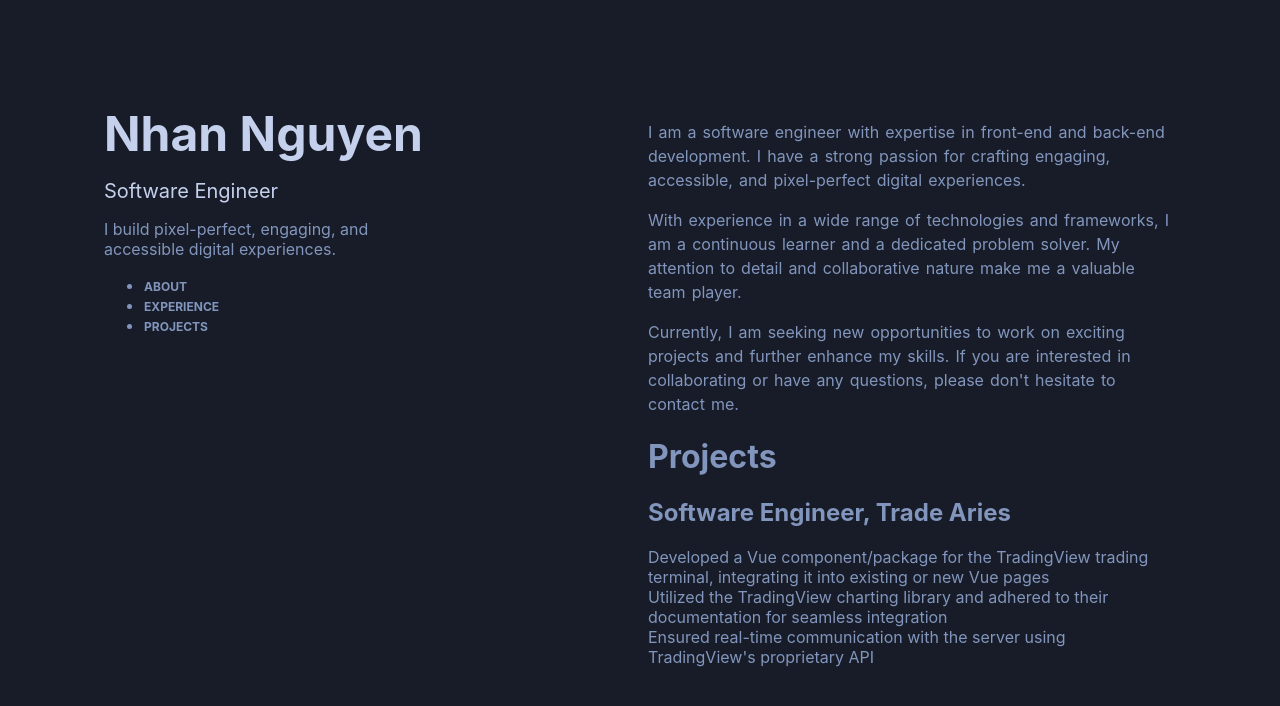
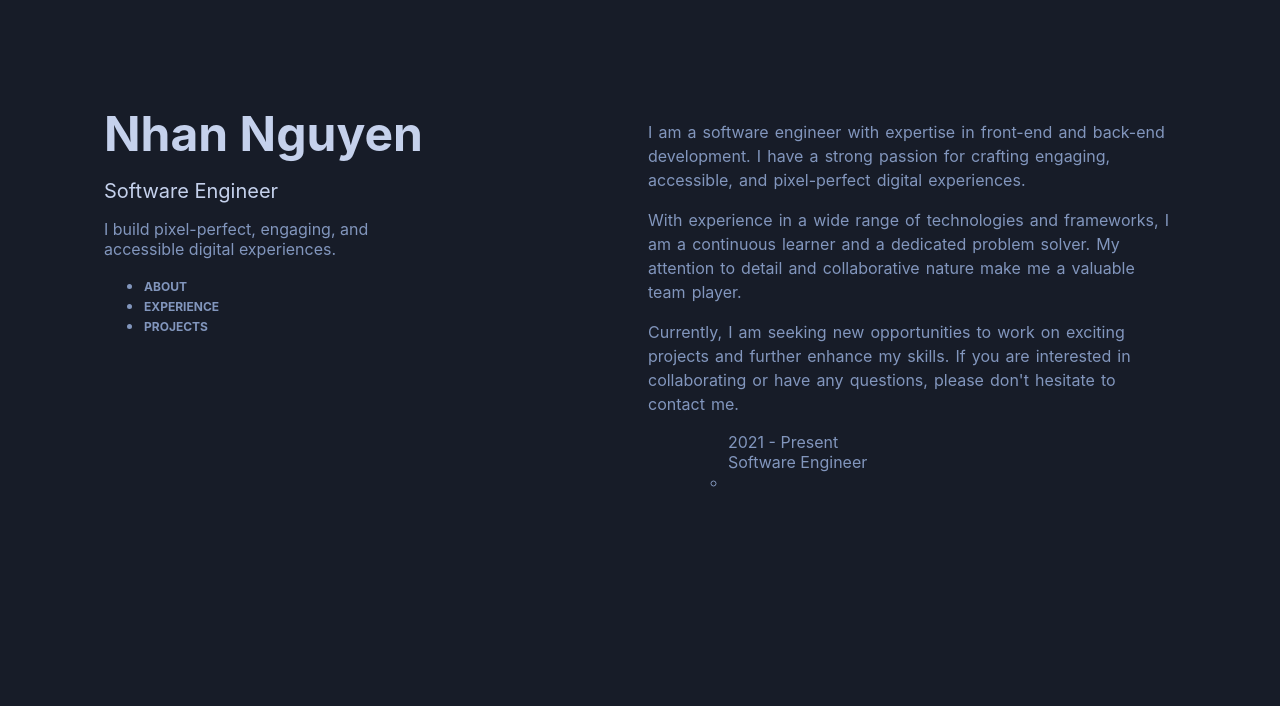
Before and after one commit to nathannewyen/nathan-v3, a Next.js app: page / in a window 1280 px wide. Shown: the top 706 px of the page. Built offline with nearby package versions, Linux system fonts and the light colour scheme.

Commit message:
add style for project component

```diff
--- a/src/components/Projects/Projects.tsx
+++ b/src/components/Projects/Projects.tsx
@@ -1,22 +1,23 @@
 import React from "react";
+import {StyledProjectContainer, StyledOrderedList, StyledList, StyledListItem, StyledProjectNav, StyledProjectTime, StyledWorkTitle} from "@/styles/projects/ProjectStyle";
 
 const Projects = () => {
     return (
-        <div>
-            <h1>Projects</h1>
+        <StyledProjectContainer>
+            <StyledOrderedList>
+                <StyledList>
+                    <StyledProjectNav>
+                        <StyledProjectTime>2021 - Present</StyledProjectTime>
+                        <StyledWorkTitle>Software Engineer</StyledWorkTitle>
+                        <StyledListItem>
+                           <StyledList>
 
-            <h2>Software Engineer, Trade Aries</h2>
-
-            <div>
-                Developed a Vue component/package for the TradingView trading terminal, integrating it into existing or new Vue pages
-            </div>
-            <div>
-                Utilized the TradingView charting library and adhered to their documentation for seamless integration
-            </div>
-            <div>
-                Ensured real-time communication with the server using TradingView's proprietary API
-            </div>
-        </div>
+                           </StyledList>
+                        </StyledListItem>
+                    </StyledProjectNav>
+                </StyledList>
+            </StyledOrderedList>
+        </StyledProjectContainer>
     );
 }
 export default Projects;
--- /dev/null
+++ b/src/styles/projects/ProjectStyle.ts
@@ -0,0 +1,24 @@
+import styled from 'styled-components';
+
+const StyledProjectContainer = styled.div`
+`;
+
+const StyledOrderedList = styled.ol`
+`;
+
+const StyledProjectNav = styled.nav`
+`;
+
+const StyledList = styled.ul`
+`;
+
+const StyledListItem = styled.li`
+`;
+
+const StyledProjectTime = styled.div`
+`;
+
+const StyledWorkTitle = styled.div`
+`;
+
+export { StyledProjectContainer, StyledOrderedList, StyledProjectNav, StyledList, StyledListItem, StyledProjectTime, StyledWorkTitle };
```
